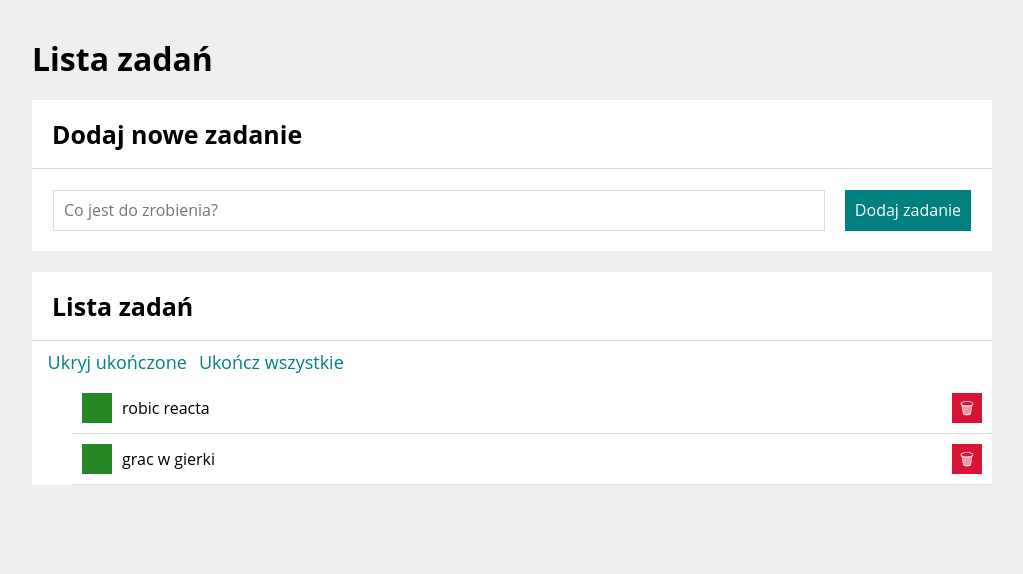
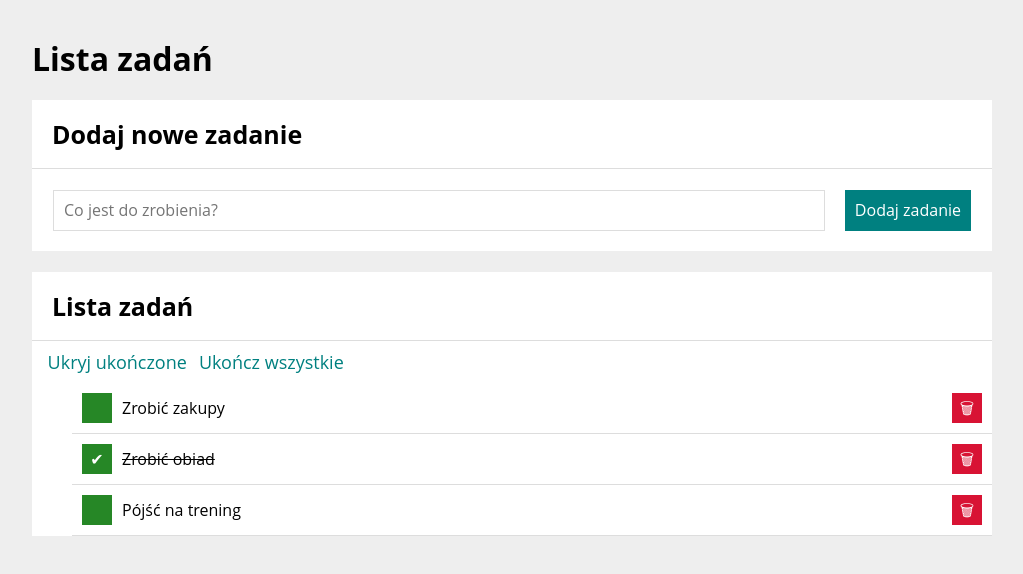
Before and after one commit to Developer685/todos-list-react, a React (Create React App) app: page / in a window 1280 px wide. Shown: the top 574 px of the page, without its empty margins (128-1151 px from the left). Built offline with nearby package versions, Linux system fonts and the light colour scheme.

Commit message:
New readme

```diff
--- a/src/App.js
+++ b/src/App.js
@@ -13,8 +13,9 @@ const App = () => {
   const [hideDone, setHideDone] = useState(false);
 
   const [tasks, setTasks] = useState([
-    { id: 1, content: "robic reacta", done: false },
-    { id: 2, content: "grac w gierki", done: false },
+    { id: 1, content: "Zrobić zakupy", done: false },
+    { id: 2, content: "Zrobić obiad", done: true },
+    { id: 3, content: "Pójść na trening", done: false }
   ]);
 
   const toggleHideDone = () => {
@@ -41,6 +42,7 @@ const App = () => {
   };
 
   const addNewTask = (content) => {
+    if (content !== "") {
       setTasks(tasks => [
         ...tasks,
         {
@@ -49,6 +51,7 @@ const App = () => {
           id: tasks.length ? tasks[tasks.length - 1].id + 1 : 1,
         }
       ]);
+    }
   };
 
   return (
```
Also changed, not shown: images/Zrzut ekranu 2024-02-22 170337.png (added), 1 other file (tests, documents, lock files or other folders). Lines whose indentation alone changed are shown as unchanged.
